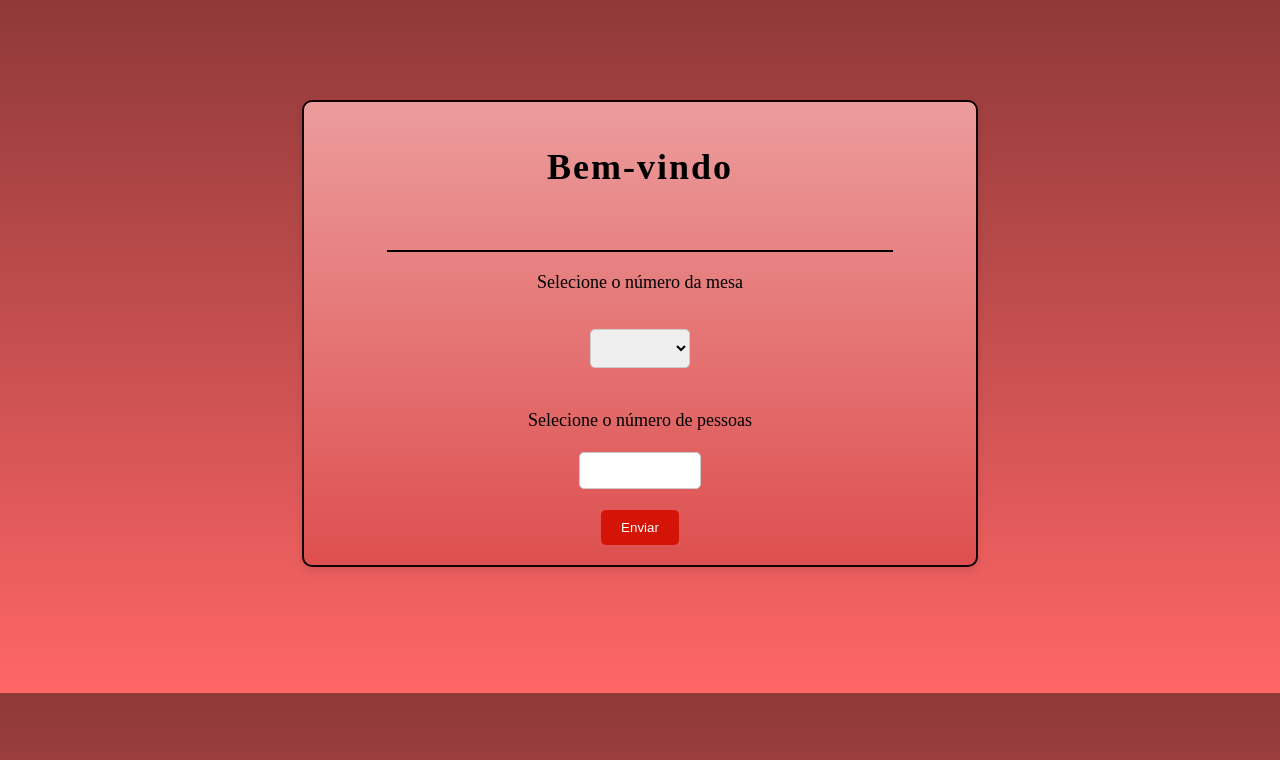
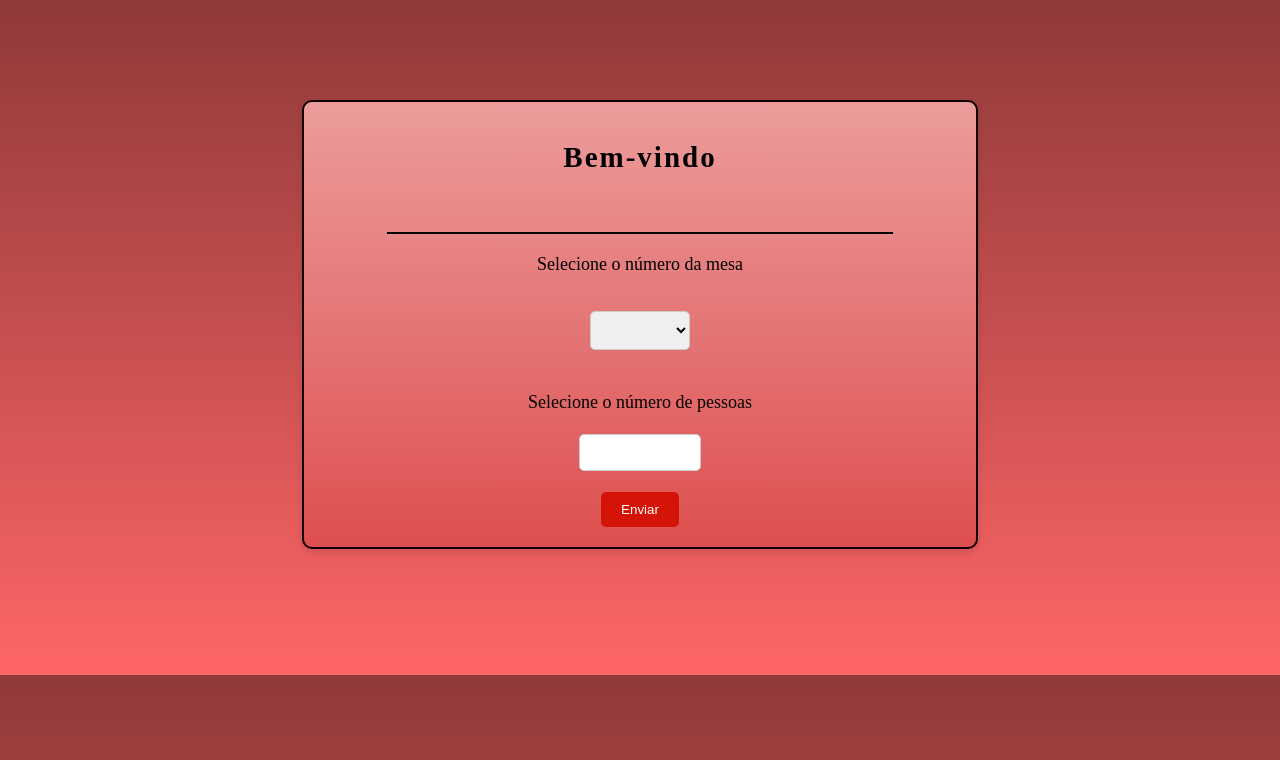
Before and after one commit to Luisz01/Luisz01.github.io, a plain HTML site: page index.html in a window 1280 px wide. Drawn offline with Linux system fonts and the light colour scheme.

Commit message:
Update styles1.css

```diff
--- a/css/styles1.css
+++ b/css/styles1.css
@@ -12,7 +12,7 @@
 
 h1 {
     font-family: 'Times New Roman', Times, serif;
-    font-size: 36px;
+    font-size: 29px;
     color: rgb(0, 0, 0);
     letter-spacing: 2px;
 }
```
